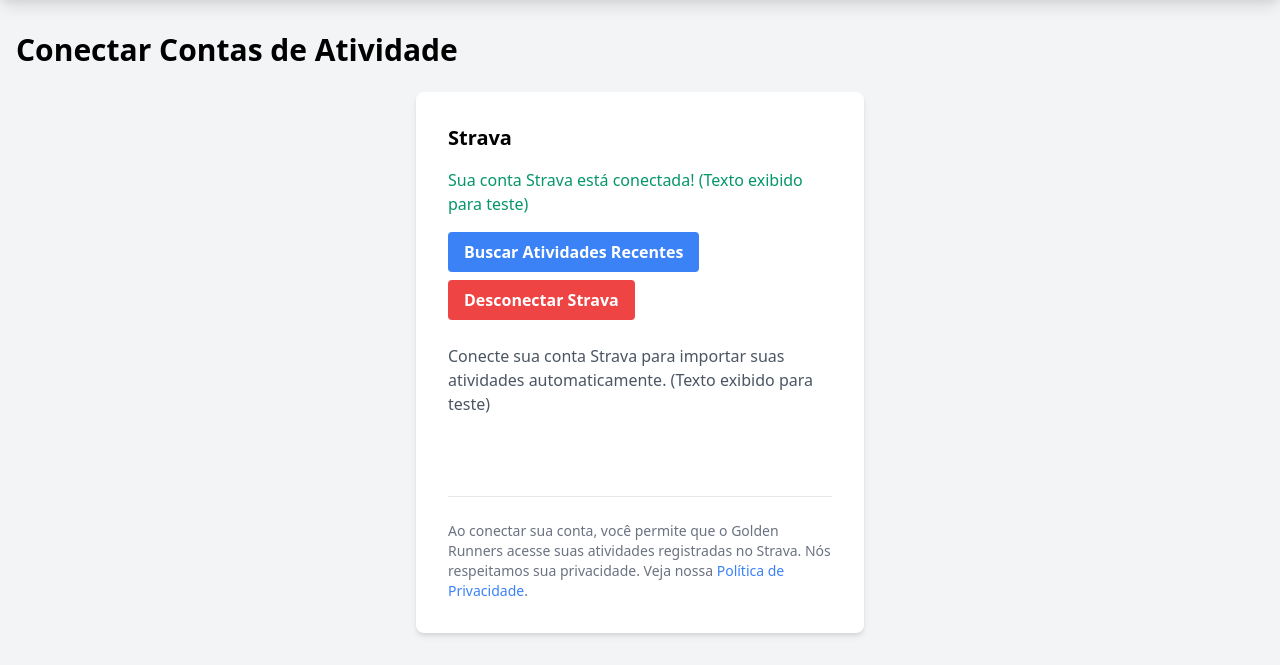
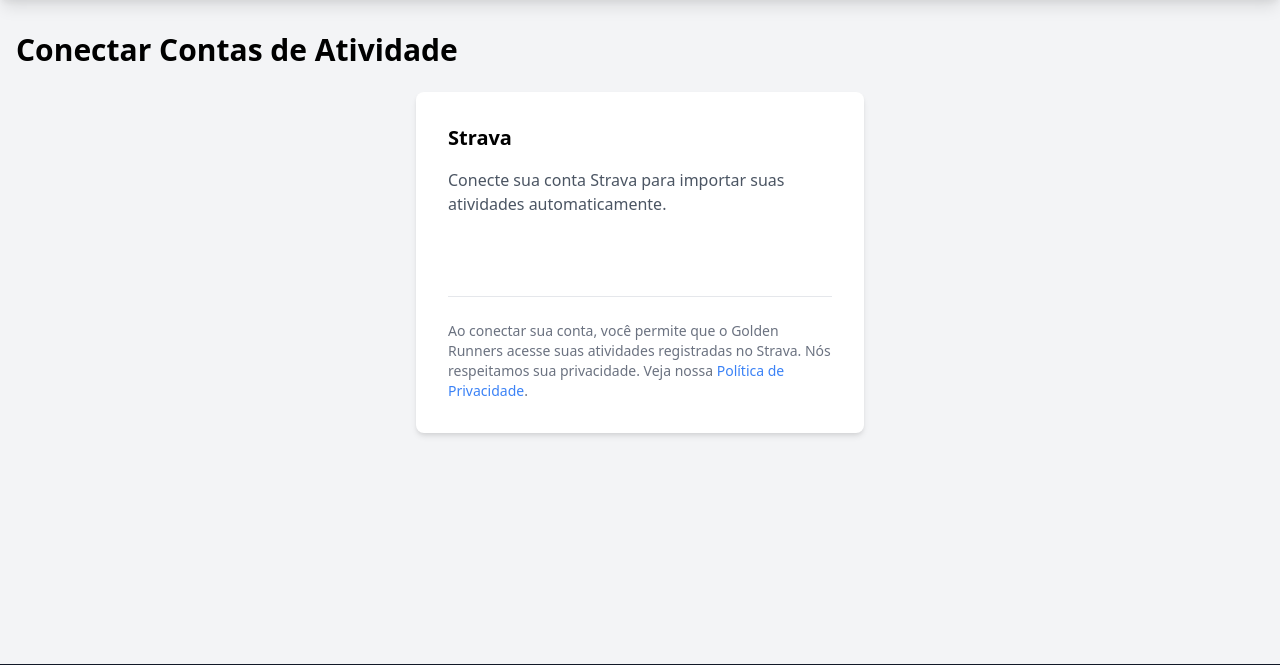
Before and after one commit to felipeleobraga/golden_runners, a Flask app: page /conectar in a window 1280 px wide. Shown: the part 64-729 px from the top of the page. Run offline with Flask 3, Linux system fonts and the light colour scheme; the visitor is signed in with stand-in values (Sample User, id 1); a database or web service that is not in the repository returns one stand-in record (values such as "Sample title"); some libraries are stand-ins or nearby versions.

Commit message:
Add files via upload

```diff
--- a/templates/conectar-apps.html
+++ b/templates/conectar-apps.html
@@ -73,8 +73,11 @@
         <div class="bg-white p-8 rounded-lg shadow-md max-w-md mx-auto">
             <h2 class="text-xl font-semibold mb-4">Strava</h2>
 
-            <!-- REMOVIDO CONDICIONAL PARA TESTE -->
-            <p class="text-green-600 mb-4">Sua conta Strava está conectada! (Texto exibido para teste)</p>
+            <!-- Adicionando debug para verificar o valor de strava_connected -->
+            <!-- <p>Debug: strava_connected = {{ strava_connected }}</p> -->
+
+            {% if strava_connected %}
+                <p class="text-green-600 mb-4">Sua conta Strava está conectada!</p>
                 <!-- Botão para buscar atividades -->
                 <form method="POST" action="{{ url_for('strava_fetch_activities') }}" class="inline-block mr-2 mb-2">
                     <button type="submit" class="bg-blue-500 hover:bg-blue-600 text-white font-bold py-2 px-4 rounded focus:outline-none focus:shadow-outline">
@@ -82,17 +85,17 @@
                     </button>
                 </form>
                 <!-- Botão para desconectar -->
-            <form method="POST" action="{{ url_for('strava_disconnect') }}" class="inline-block mr-2 mb-2">
+                <form method="POST" action="{{ url_for('strava_disconnect') }}" class="inline-block">
                     <button type="submit" class="bg-red-500 hover:bg-red-600 text-white font-bold py-2 px-4 rounded focus:outline-none focus:shadow-outline">
                         Desconectar Strava
                     </button>
                 </form>
-
-            <p class="text-gray-600 my-4">Conecte sua conta Strava para importar suas atividades automaticamente. (Texto exibido para teste)</p>
+            {% else %}
+                <p class="text-gray-600 mb-4">Conecte sua conta Strava para importar suas atividades automaticamente.</p>
                 <a href="{{ url_for('strava_authorize') }}" class="inline-block bg-orange-500 hover:bg-orange-600 text-white font-bold py-2 px-4 rounded focus:outline-none focus:shadow-outline">
                     Conectar com Strava
                 </a>
-            <!-- FIM DA REMOÇÃO CONDICIONAL -->
+            {% endif %}
 
             <hr class="my-6">
 
```
Lines whose indentation alone changed are shown as unchanged.
